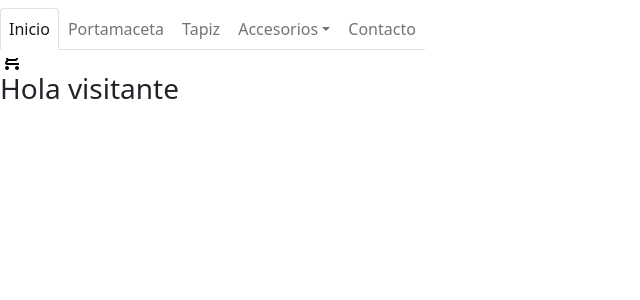
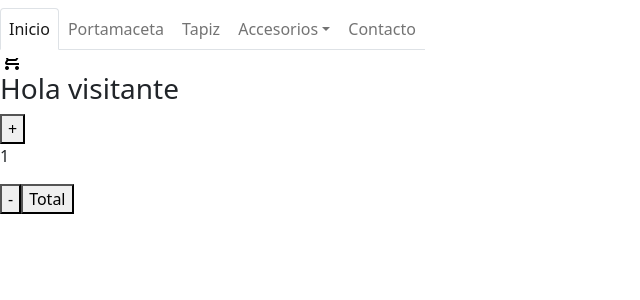
Before and after one commit to eveltynge/triskel-ecommers, a React (Create React App) app: page / in a window 1280 px wide. Shown: the top 300 px of the page, without its empty margins (0-640 px from the left). Built offline with nearby package versions, Linux system fonts and the light colour scheme.

Commit message:
Uso de ItemCount

```diff
--- a/src/App.js
+++ b/src/App.js
@@ -1,6 +1,7 @@
 import './App.css';
 import NavBar from './components/NavBar';
 import ItemListContainer from './components/ItemListContainer';
+import ItemCount from './components/ItemCount';
 
 function App() {
   return (
@@ -8,6 +9,7 @@ function App() {
     <h2>Triskel Macrame</h2>
     <NavBar />
     <ItemListContainer greeting='Hola visitante' />
+    <ItemCount />
   </>
   );
 }
--- /dev/null
+++ b/src/components/ItemCount.js
@@ -0,0 +1,23 @@
+import { Button } from "bootstrap";
+import {useState} from 'react';
+
+const ItemCount = (props) => {
+    const [contador, setContador] = useState(1);
+
+    const aumento = () => {
+        setContador(contador+1);
+    }
+    const disminuye = () => {
+        setContador(contador-1);
+    }
+    return (
+        <>
+        <button onClick={aumento}>+</button>
+        <p> {contador <= 5 ? contador : "5"} </p>
+        <button onClick={disminuye}>-</button>
+        <button onClick={contador}>Total</button>
+        </>
+    );
+}
+
+export default ItemCount;
```
